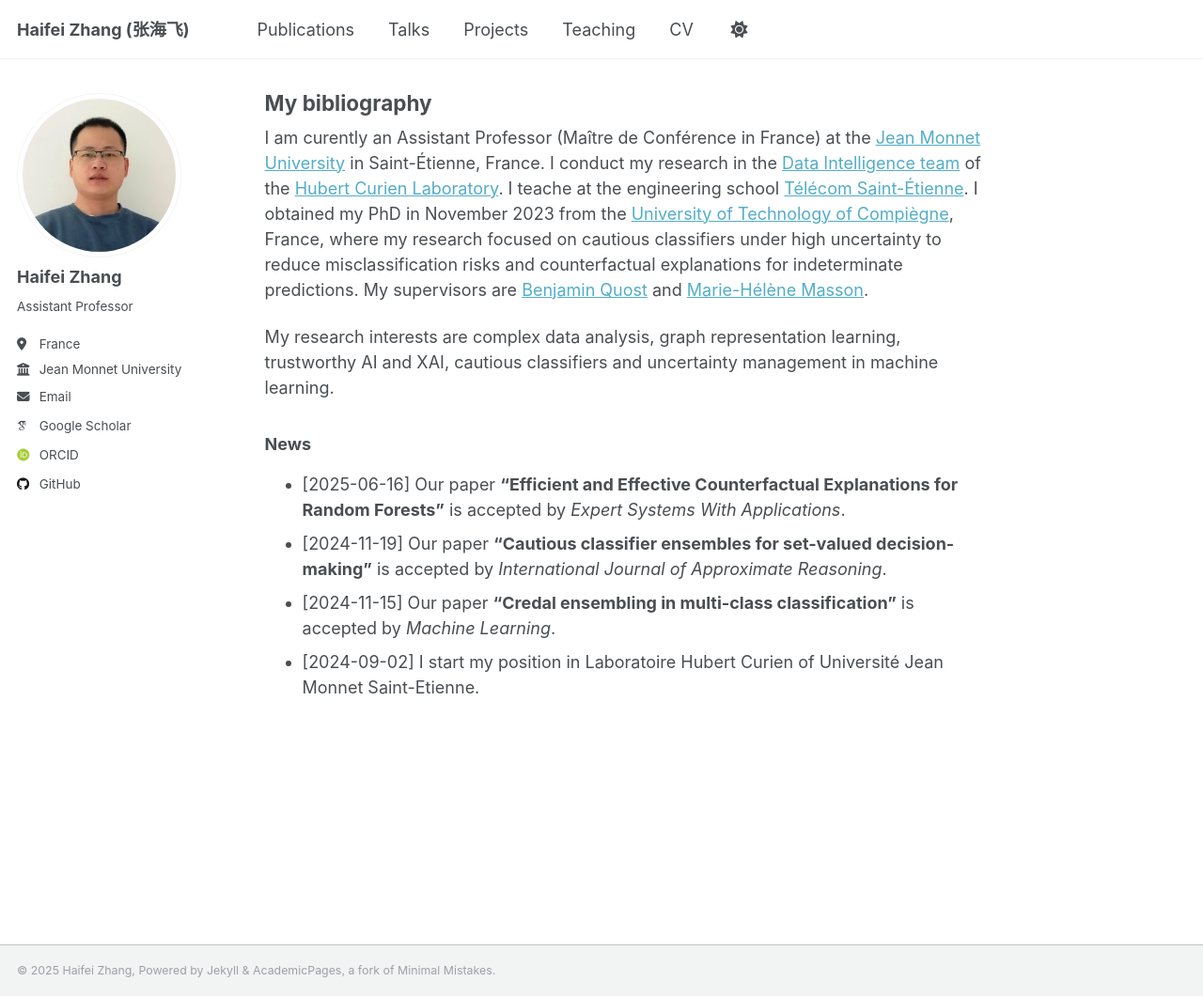
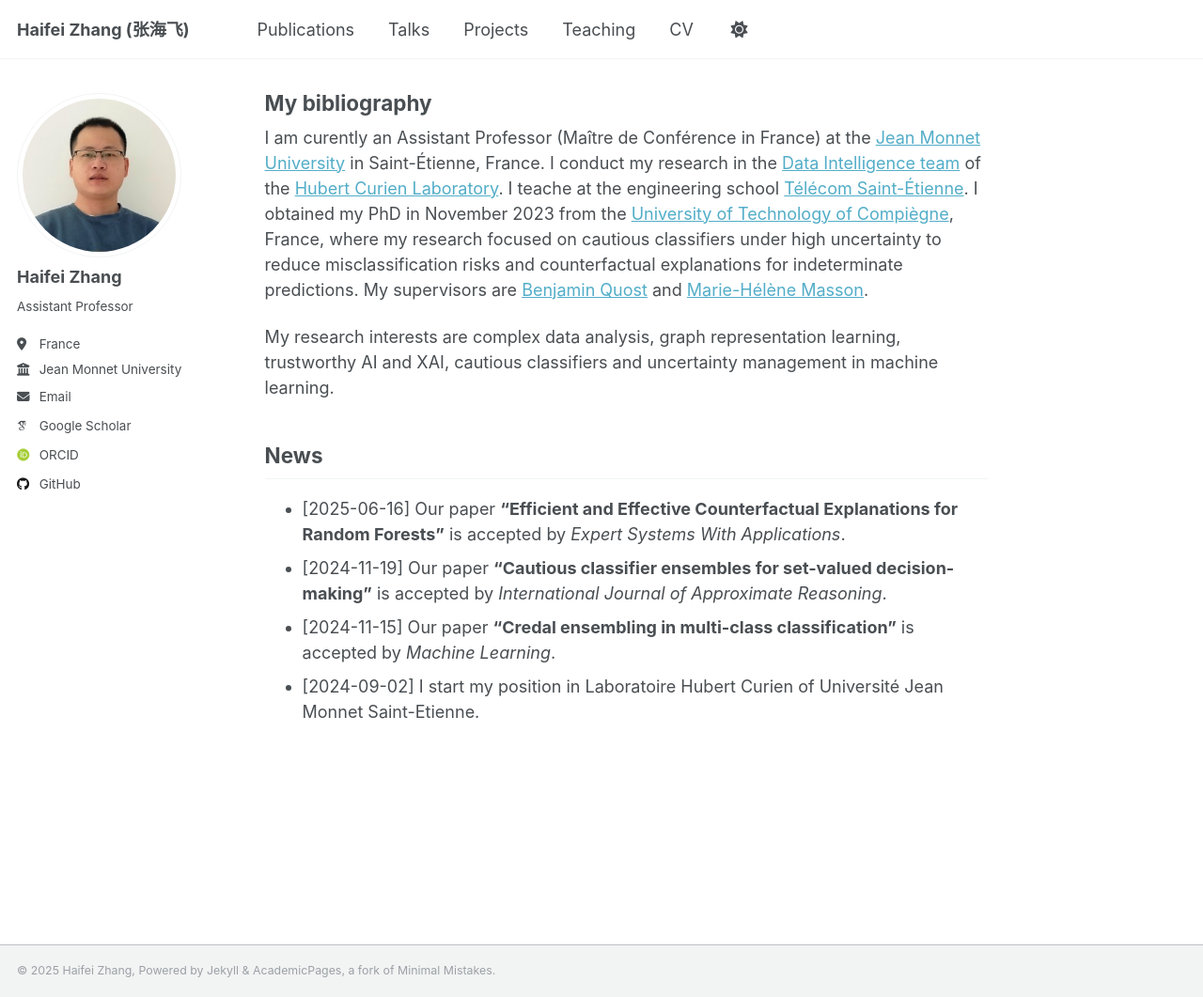
Before and after one commit to Haifei-ZHANG/Haifei-ZHANG.github.io, a Jekyll site: the page built from _pages/about.md, in a window 1280 px wide and 1061 px high. Shown: the whole window at 94% size. Built offline with Jekyll 4.4.1, drawn with Linux system fonts in a browser that asks for light colours; some web fonts are replaced.

Commit message:
upload cv1

```diff
--- a/_pages/about.md
+++ b/_pages/about.md
@@ -11,7 +11,7 @@ I am curently an Assistant Professor (Maître de Conférence in France) at the [
 
 My research interests are complex data analysis, graph representation learning, trustworthy AI and XAI, cautious classifiers and uncertainty management in machine learning.
 
-### News
+## News
 - [2025-06-16] Our paper **"Efficient and Effective Counterfactual Explanations for Random Forests"** is accepted by *Expert Systems With Applications*.
 - [2024-11-19] Our paper **"Cautious classifier ensembles for set-valued decision-making"** is accepted by *International Journal of Approximate Reasoning*.
 - [2024-11-15] Our paper **"Credal ensembling in multi-class classification"** is accepted by *Machine Learning*.
```
